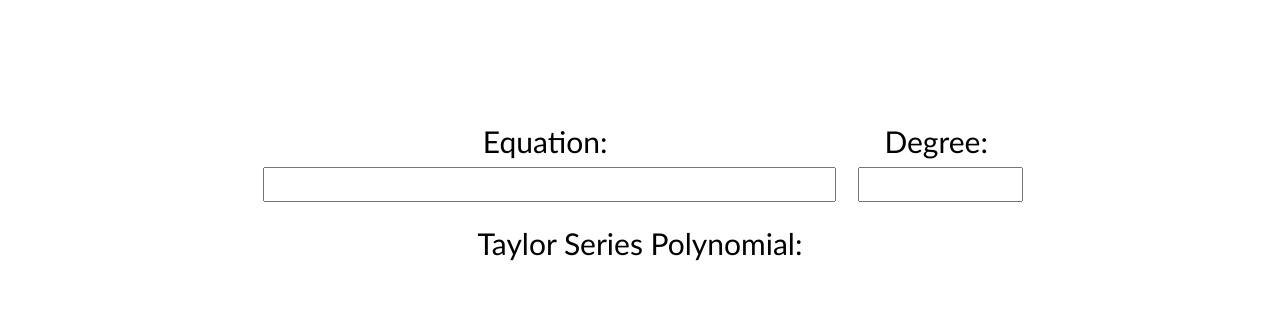
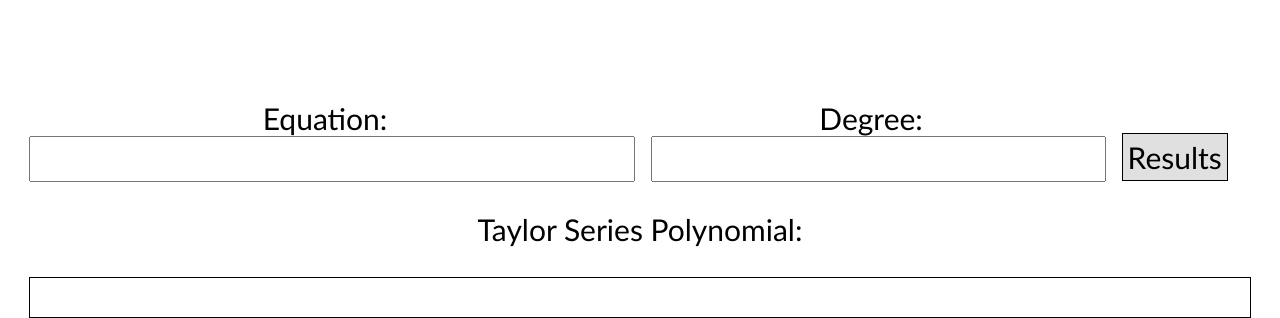
Before and after one commit to Michael-B7/TaylorSeries, a plain HTML site: page index.html in a window 1280 px wide. Shown: the part 196-514 px from the top of the page. Drawn offline with Linux system fonts and the light colour scheme.

Commit message:
continued styleing

```diff
--- a/Scripts/script.js
+++ b/Scripts/script.js
@@ -1,9 +1,18 @@
 let equation;
-let input = document.querySelector("input")
-
-input.addEventListener("keydown", function(event){
+let degree;
+let equInput = document.querySelector("input.equation");
+let degInput = document.querySelector("input.degree");
+console.log(9)
+equInput.addEventListener("keydown", function(event){
     if(event.key == "Enter"){
-        equation = input.value
-
+        equation = equInput.value
+        console.log(equation)
     }
 })
+
+degInput.addEventListener("keydown", function(event){
+    if(event.key == "Enter"){
+        degree = degInput.value
+        console.log(degree)
+    }
+})
--- a/Styles/style.css
+++ b/Styles/style.css
@@ -21,22 +21,33 @@ body{
 }
 
 .equation-container{
-    width: 72%;
+    width: 47.25%;
 }
 
 .degree-container{
-    width: 20%;
+    width: 35.25%;
+}
+
+.submit{
+    border: 1px solid black;
+    background-color: rgb(224, 224, 224);
+    padding: 5px;
+    /* height: 1%; */
+    align-self: flex-end;
 }
 
 .result{
     width: 100%;
     display: flex;
     justify-content: center;
+    flex-wrap: wrap;
 }
 
 input{
     width: 100%;
-    height: 40%
+    height: 40%;
+    font-size: 26px;
+    padding: 5px;
 }
 
 label{
@@ -44,3 +55,9 @@ label{
     width: 100%;
     text-align: center;
 }
+
+p{
+    border: .5px solid black;
+    width: 100%;
+    height: 40%;
+}
--- a/index.html
+++ b/index.html
@@ -17,8 +17,11 @@
             <label class="degree" for="degree-input">Degree:</label>
             <input type="text" class="degree">
         </div>
+        <div class="submit">Results</div>
+        <br>
         <div class="result">
             <label for="taylor">Taylor Series Polynomial:</label>
+            <br>
             <p></p>
         </div>
     </div>
```
